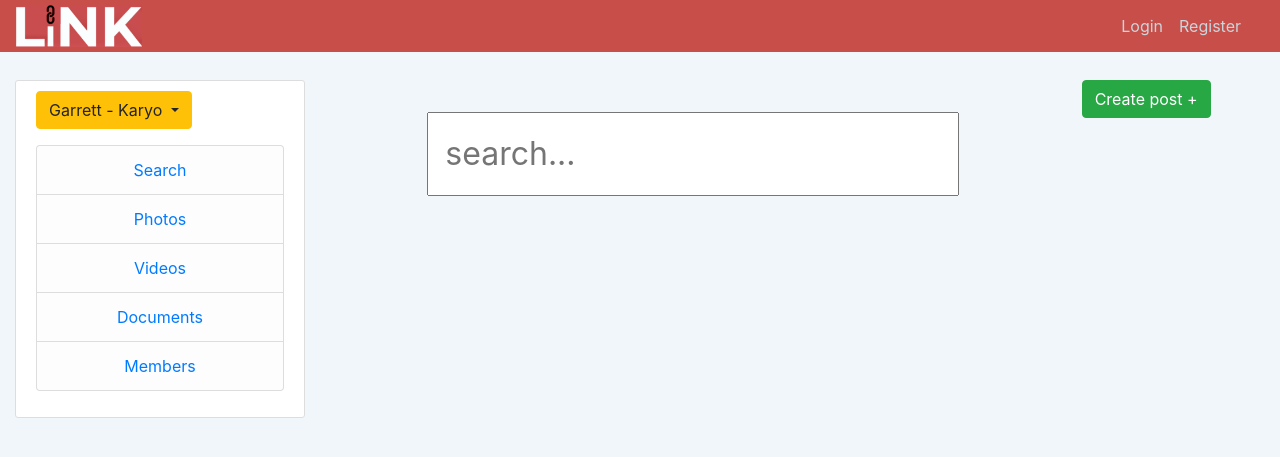
After one commit to matthewsmkim1/LiNK, a Django app: page /user-search in a window 1280 px wide. The commit adds this page. Shown: the top 457 px of the page. Run offline with Django 3.2, Linux system fonts and the light colour scheme; some libraries are stand-ins or nearby versions.

Commit message:
added base template for search functionality

```diff
--- a/LINK/journal/templates/journal/base.html
+++ b/LINK/journal/templates/journal/base.html
@@ -65,7 +65,7 @@
 
           <p class='text-muted'>
             <ul class="list-group">
-              <li class="list-group-item list-group-item-light"><a href="#">Search</a></li>
+              <li class="list-group-item list-group-item-light"><a href="http://127.0.0.1:8000/user-search">Search</a></li>
               <li class="list-group-item list-group-item-light"><a href="http://127.0.0.1:8000/user-photos">Photos</a></li>
               <li class="list-group-item list-group-item-light"><a href="http://127.0.0.1:8000/user-videos">Videos</a>
               </li>
--- /dev/null
+++ b/LINK/journal/templates/journal/user_search.html
@@ -0,0 +1,35 @@
+{% extends "journal/base.html" %}
+{% block content %}
+<style>
+    input {
+      box-sizing: border-box;
+      font-size: 2rem;
+      padding: 1rem;
+      display: block;
+      margin: 2rem auto;
+    }
+
+    ul {
+      list-style: none;
+      text-align: center;
+      margin: 0;
+      padding: 0;
+    }
+
+    li {
+      color: #666;
+      strong { color: #000; }
+      + .label { margin-top: 1rem; }
+      &.label {
+        color: #CCC;
+        text-transform: uppercase;
+        font-size: 0.8em;
+        letter-spacing: 0.0125em;
+        margin-bottom: 0.25rem;
+      }
+    }
+</style>
+<input id="finder" type="text" placeholder="search...">
+
+<ul id="list"></ul>
+{% endblock content %}
--- a/LINK/journal/urls.py
+++ b/LINK/journal/urls.py
@@ -19,4 +19,5 @@ urlpatterns = [
     path('about/', views.about, name='journal-about'),
     path('user-videos', views.user_videos, name='user-videos'),
     path('user-photos', views.user_photos, name='user-photos'),
+    path('user-search', views.user_search, name='user-search'),
 ]
--- a/LINK/journal/views.py
+++ b/LINK/journal/views.py
@@ -23,6 +23,9 @@ def user_videos(request):
 
 def user_photos(request):
     return render(request, 'journal/user_photos.html')
+
+def user_search(request):
+    return render(request, 'journal/user_search.html')
 
 class PostListView(ListView):
     model = Post
```
